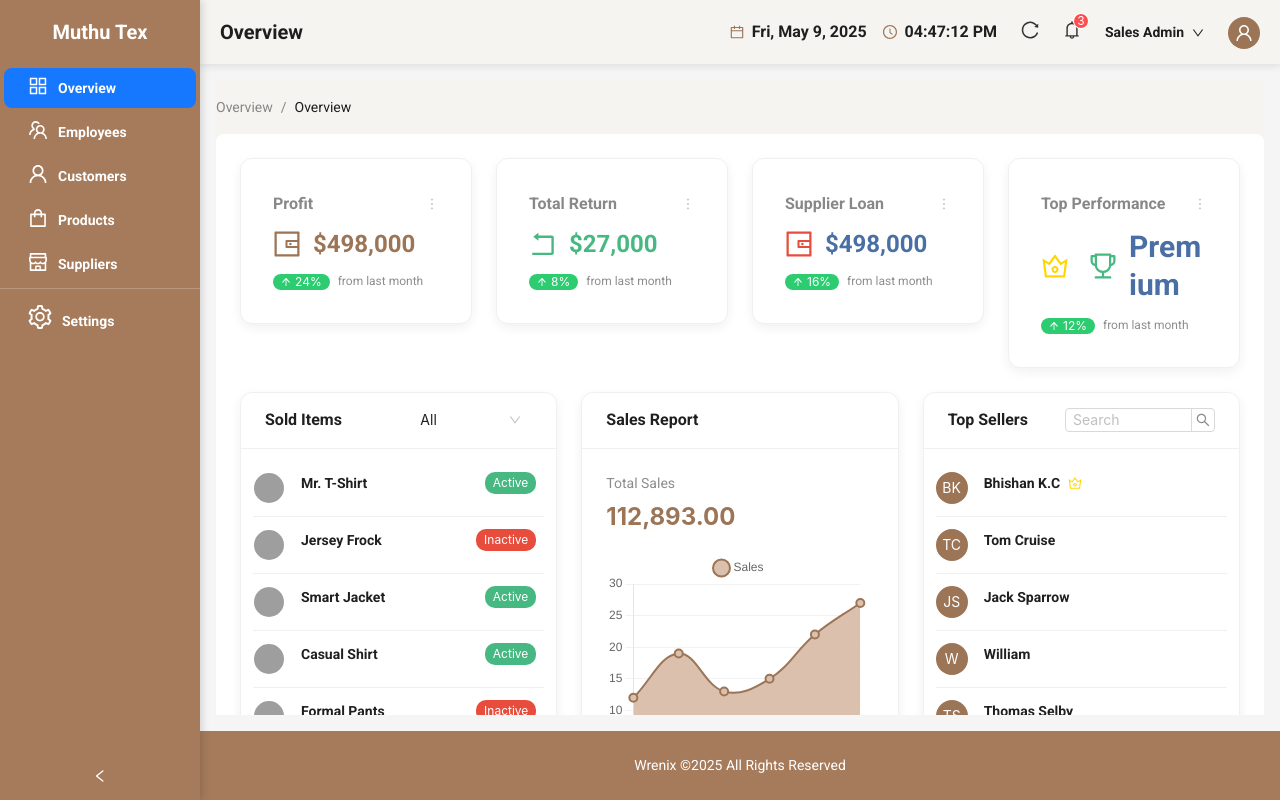
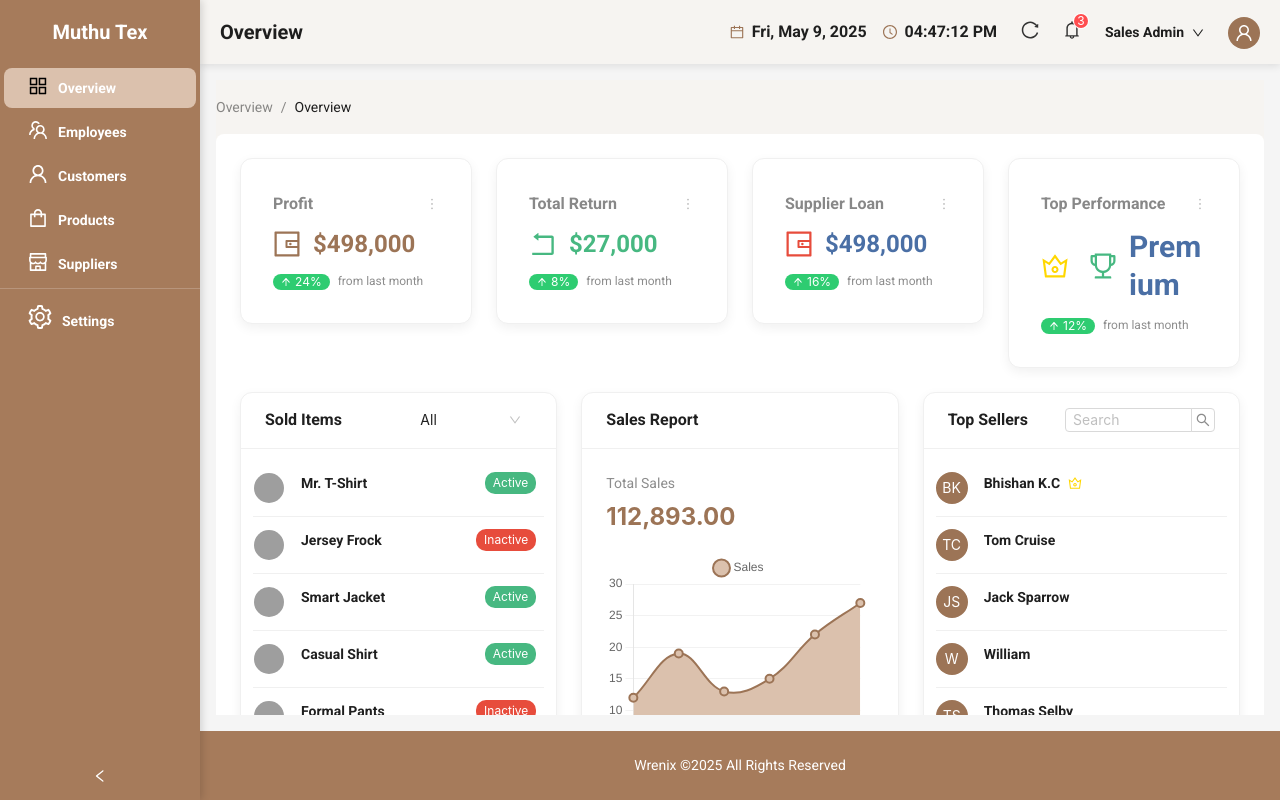
Before and after one commit to SFA-MUTHU/Front-End, a React (Vite) app: page /home in a window 1280 px wide. Built offline with nearby package versions, Linux system fonts and the light colour scheme; grey boxes are pictures that could not be loaded.

Commit message:
change side bar  selected colour

```diff
--- a/src/components/DashboardNavigation.tsx
+++ b/src/components/DashboardNavigation.tsx
@@ -32,13 +32,19 @@ const colors = {
 const styleElement = document.createElement('style');
 
 const css = `
+  .ant-menu-dark .ant-menu-item-selected {
+    background-color: #DBC1AD !important;
+  }
 
-  :where(.css-dev-only-do-not-override-240cud).ant-menu-dark .ant-menu-item-selected,
-  :where(.css-dev-only-do-not-override-240cud).ant-menu-dark > .ant-menu .ant-menu-item-selected {
-    background-color: #DBC1AD;
+  .ant-menu-dark .ant-menu-item-selected a {
+    color: #000 !important; /* Or white if you prefer */
+  }
 
+  .ant-menu-dark .ant-menu-item-selected .anticon {
+    color: #000 !important;
   }
 `;
+
 
 styleElement.textContent = css;
 
```
